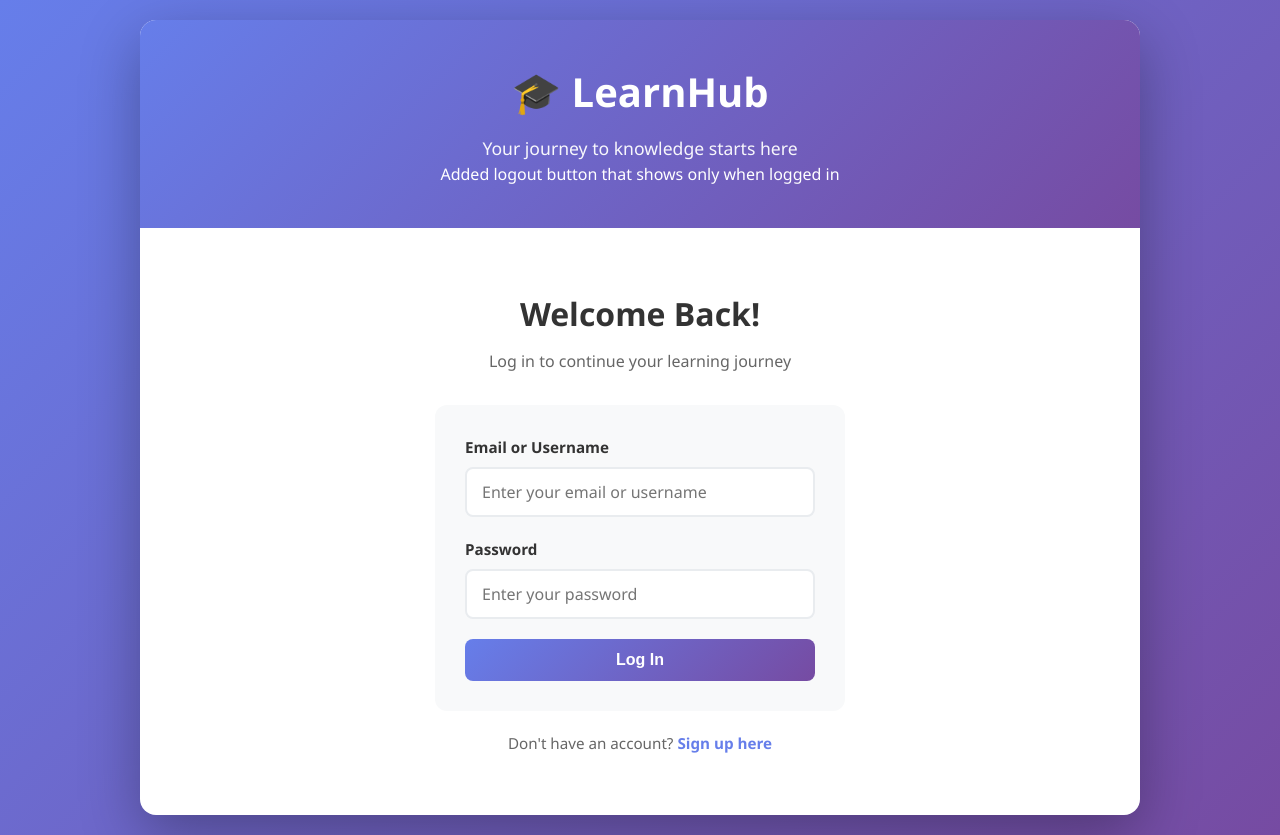
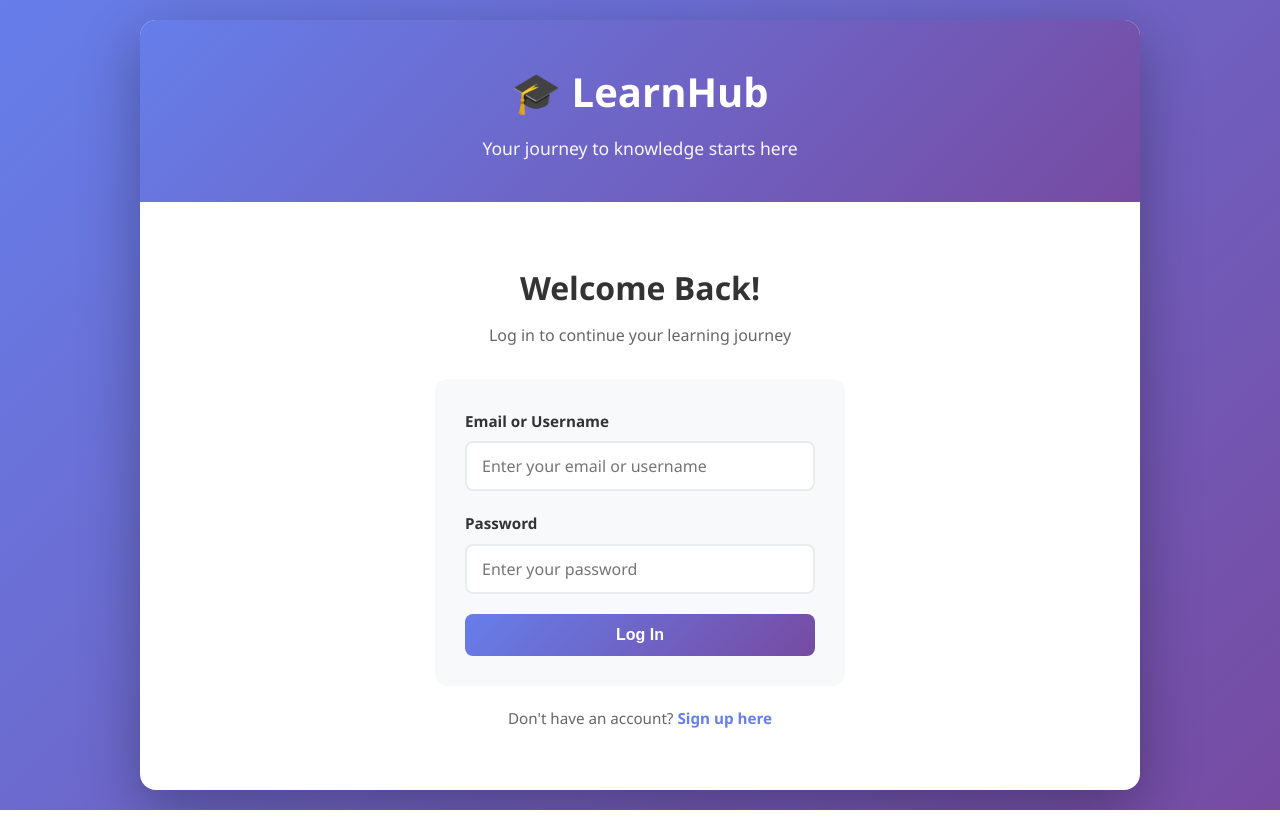
Before and after one commit to Abem-S/wk-1-intro-to-ai, a plain HTML site: page index.html in a window 1280 px wide. After the commit the page ends 810 px from the top, so only its background shows below. Drawn offline with Linux system fonts and the light colour scheme.

Commit message:
Update index.html

```diff
--- a/index.html
+++ b/index.html
@@ -11,7 +11,6 @@
         <header class="header">
             <h1>🎓 LearnHub</h1>
             <p class="tagline">Your journey to knowledge starts here</p>
-             Added logout button that shows only when logged in
             <button id="logoutButton" class="logout-btn" style="display: none;">Logout</button>
         </header>
 
```
